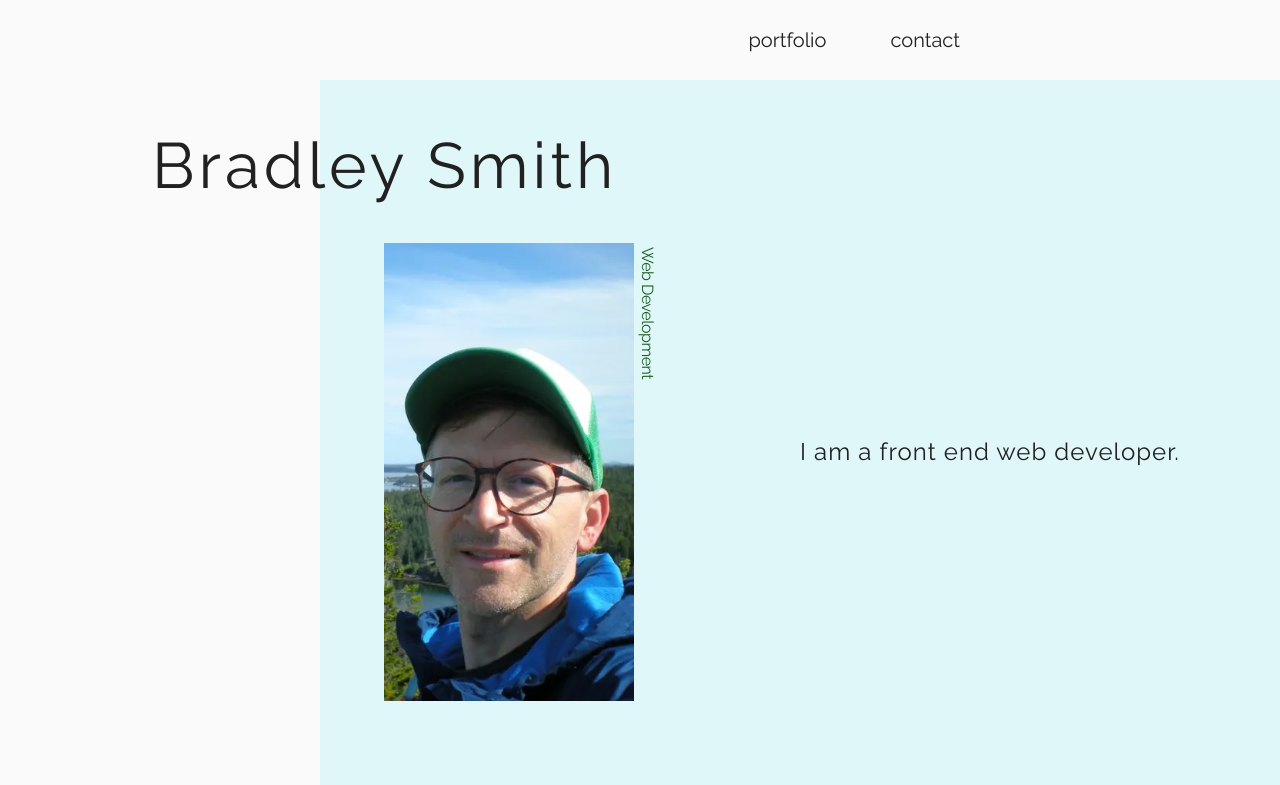
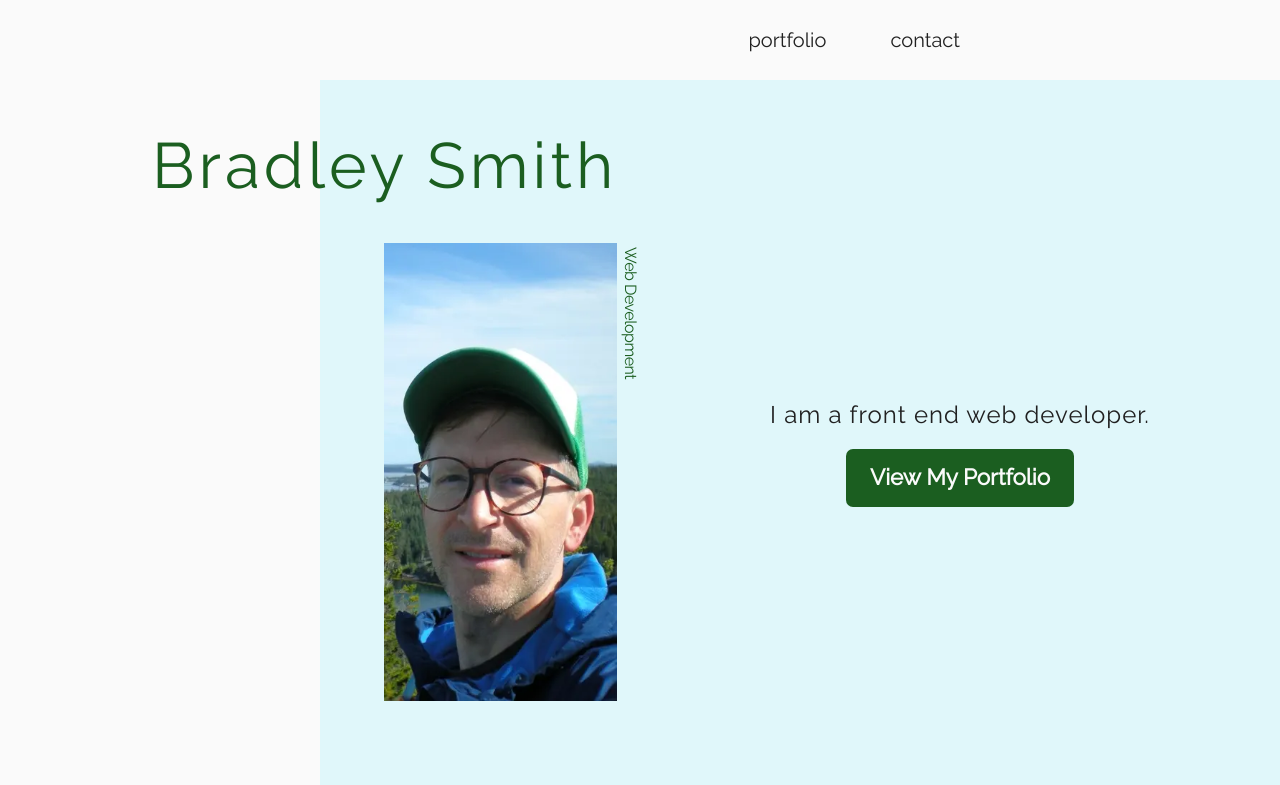
Before and after one commit to bradleyhop/simple-portfolio, a Vue app: page / in a window 1280 px wide. Shown: the top 785 px of the page. Built offline with nearby package versions, Linux system fonts and the light colour scheme.

Commit message:
add portfolio button to homepage cta; spacing adjustments; npm audit fix

```diff
--- a/src/assets/style/color.scss
+++ b/src/assets/style/color.scss
@@ -20,6 +20,7 @@ $off-brown: #8d6e63;
 $not-black: #212121;
 $redish: #e57373;
 $greenish: #558b2f;
+$not-white: #fafafa;
 
 // vendor colors
 $figma-purple: #3e54a3;
--- a/src/views/HomeView.vue
+++ b/src/views/HomeView.vue
@@ -1,5 +1,6 @@
 <script>
 import MenuList from "@/components/menu/MenuList.vue";
+// RouterLink is already imported from MenuList
 import MostRecentProjects from "@/components/articles/MostRecentProjects.vue";
 import SiteFooter from "@/components/persistent/SiteFooter.vue";
 
@@ -26,12 +27,12 @@ export default {
         <h1 class="my-name">Bradley Smith</h1>
         <div class="content-main-container">
           <figure class="img-container">
-            <!-- webp images are preloaded in the <head>. jpg given as backup -->
             <picture>
-              <!-- Lighthouse wants a higher res picture for Best Practices
-                 Cellphones have a high pixel density, hence double desktop
-                 width
-            -->
+              <!--
+                - Lighthouse wants a higher res picture for Best Practices
+                -  Cellphones have a high pixel density, hence double desktop
+                -  width
+                -->
               <source
                 type="image/webp"
                 :srcset="`./img/me-long-500.webp 250w`"
@@ -61,9 +62,12 @@ export default {
             <figcaption class="caption-me">Web Development</figcaption>
           </figure>
 
-          <p class="tagline">
-            <span> I am a front end web developer. </span>
-          </p>
+          <div class="tagline">
+            <p>I am a front end web developer.</p>
+            <RouterLink to="/portfolio" title="See samples of my work">
+              <button class="port-button-link">View My Portfolio</button>
+            </RouterLink>
+          </div>
         </div>
       </article>
 
@@ -102,17 +106,18 @@ $shift-content-left: 5vw;
   }
 
   .content-main-container {
-    display: grid;
-    grid-template-columns: 1fr;
+    display: flex;
+    flex-direction: column;
 
     @include desktop-breakpoint {
-      grid-template-columns: 1fr 1fr;
+      flex-direction: row;
       margin-bottom: 5rem;
     }
   }
 }
 
 .my-name {
+  color: $green-900;
   font-size: 3rem;
   letter-spacing: 2px;
   position: relative;
@@ -159,15 +164,37 @@ $shift-content-left: 5vw;
   line-height: 1.5;
   min-height: 25vh;
   min-height: 25dvh;
-  padding-left: $shift-content-left;
   // positioning
   display: flex;
+  flex-direction: column;
   align-items: center;
+  justify-content: center;
 
   @include desktop-breakpoint {
     max-width: 30vw;
     min-height: 100%;
     padding-left: 0;
+    min-width: 40rem;
+  }
+
+  & p {
+    text-align: center;
+    margin-bottom: 1rem;
+  }
+}
+
+.port-button-link {
+  background-color: $green-900;
+  border-radius: 7px;
+  color: $not-white;
+  cursor: pointer;
+  padding: 0.75rem 1.5rem;
+  font-weight: bold;
+  font-size: 1.4rem;
+
+  &:hover {
+    transition: box-shadow 200ms;
+    box-shadow: 0 1px 3px rgba(0, 0, 0, 0.12), 0 1px 2px rgba(0, 0, 0, 0.24);
   }
 }
 
```
Also changed, not shown: 1 other file (tests, documents, lock files or other folders).
